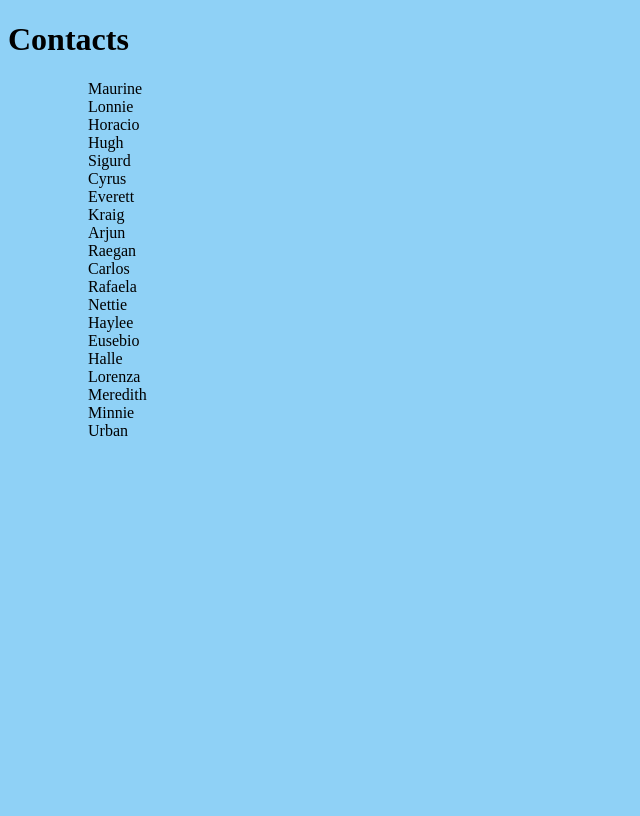
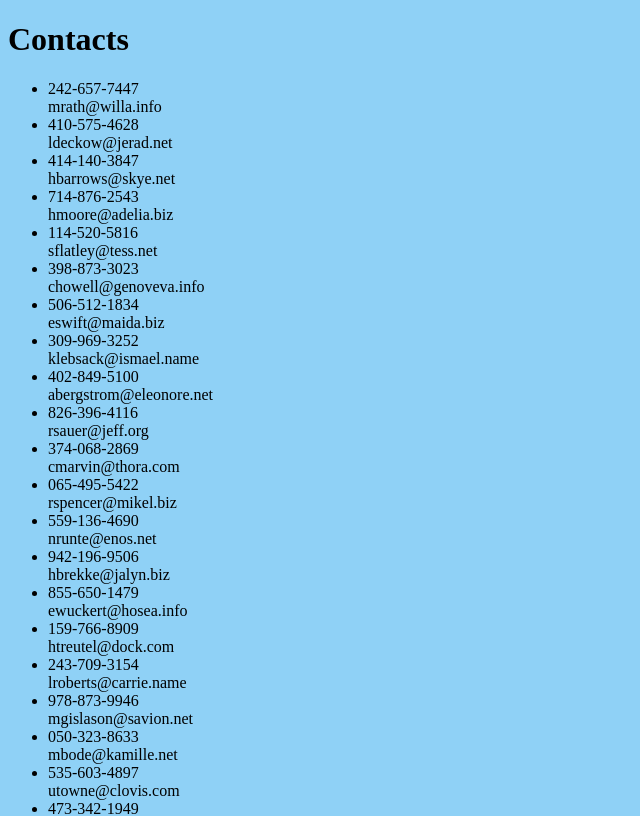
Before and after one commit to vbejgrowicz/Contact-List-App, a React app: page / in a window 1280 px wide. Shown: the top 816 px of the page, without its empty margins (0-640 px from the left). Built offline with nearby package versions, Linux system fonts and the light colour scheme.

Commit message:
Chore: Update contact format to be name object with first and last

```diff
--- a/src/components/ContactItem.jsx
+++ b/src/components/ContactItem.jsx
@@ -2,12 +2,18 @@ import React from 'react';
 import PropTypes from 'prop-types';
 
 function ContactItem({ contact }) {
+  const { name, phone, email } = contact;
   return (
-    <div>
-      <ul>
-        {contact.firstName}
-      </ul>
-    </div>
+    <li>
+      <div className="name">
+      </div>
+      <div className="phone">
+        {phone}
+      </div>
+      <div className="email">
+        {email}
+      </div>
+    </li>
   );
 }
 
--- a/src/initContacts.js
+++ b/src/initContacts.js
@@ -5,11 +5,13 @@ faker.seed(123);
 function createContacts(number) {
   const contactList = [];
   for (let i = 0; i < number; i += 1) {
-    const firstName = faker.name.firstName();
-    const lastName = faker.name.lastName();
-    const username = `${firstName.charAt(0)}${lastName}`;
+    const name = {
+      first: faker.name.firstName(),
+      last: faker.name.lastName(),
+    };
+    const phone = faker.phone.phoneNumberFormat();
+    const username = `${name.first.charAt(0)}${name.last}`;
     const email = `${username.toLowerCase()}@${faker.internet.domainName()}`;
-    const phone = faker.phone.phoneNumberFormat();
     const address = {
       street: faker.address.streetAddress(),
       city: faker.address.city(),
@@ -17,10 +19,9 @@ function createContacts(number) {
       zipcode: faker.address.zipCode(),
     };
     const contact = {
-      firstName,
-      lastName,
+      name,
+      phone,
       email,
-      phone,
       address,
     };
     contactList.push(contact);
@@ -29,7 +30,7 @@ function createContacts(number) {
 }
 
 const initContacts = {
-  contacts: createContacts(20),
+  contacts: createContacts(50),
 };
 
 export default initContacts;
```
